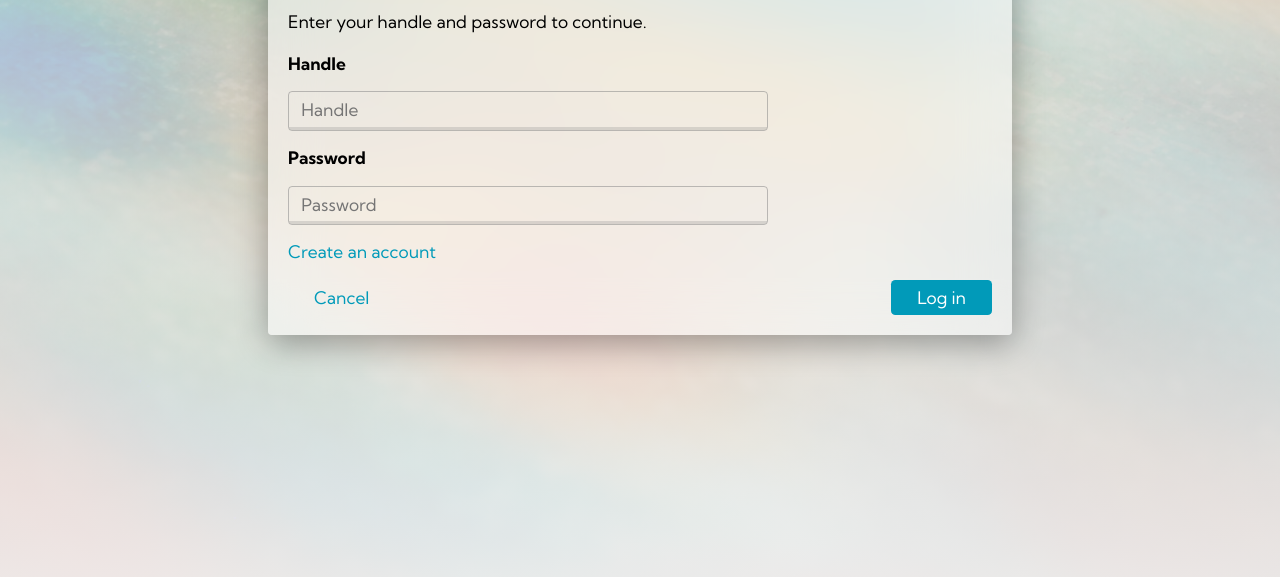
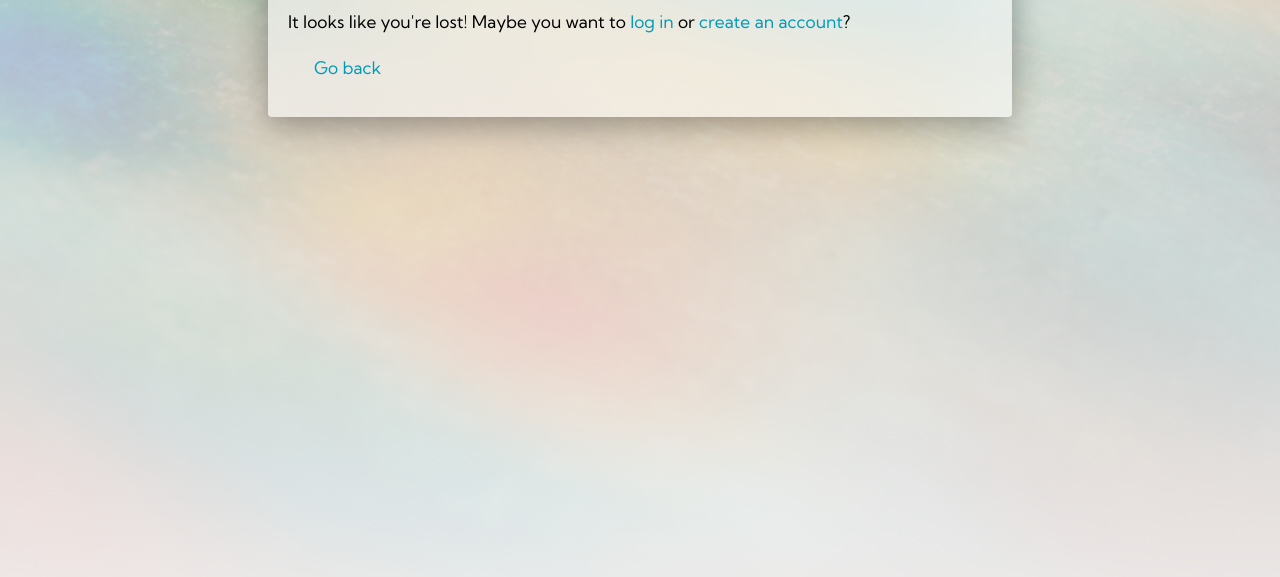
Before and after one commit to knot126/Knot-Auth, a plain HTML site: page res/index.html in a window 1280 px wide. Shown: the part 223-800 px from the top of the page. Drawn offline with Linux system fonts and the light colour scheme.

Commit message:
It works holy shit :D

```diff
--- a/res/app.js
+++ b/res/app.js
@@ -88,7 +88,7 @@ function show_login() {
 			para("Enter your handle and password to continue.") +
 			div("login-panel-handle-0", "textbox-width-restrict", textbox("handle", "Handle")) +
 			div("login-panel-handle-0", "textbox-width-restrict", password("password", "Password")) +
-			para("<a href=\"/login\">Create an account</a>") +
+			para("<a href=\"/create\" in-app>Create an account</a>") +
 			"<div id=\"login-error\"></div><div class=\"login-dialogue-button-container\">" +
 				"<div class=\"login-dialogue-button-container-left\">" +
 					button("action-cancel-login", "Cancel", "window.history.back()", true) +
@@ -101,6 +101,45 @@ function show_login() {
 	);
 }
 
+function show_oops() {
+	var main_view = document.getElementById("app-main");
+
+	main_view.innerHTML = div("login-main-div", "login-main", div("login-panel", "panel", h1("Oops!") + para("It looks like you're lost! Maybe you want to <a href=\"/login\" in-app>log in</a> or <a href=\"/create\" in-app>create an account</a>?") + para("<button class=\"button secondary\" onclick=\"window.history.back()\">Go back</button>")));
+}
+
+function switch_view(view) {
+	switch (view) {
+		case "login":
+			show_login();
+			break;
+		case "create":
+			break;
+		default:
+			show_oops();
+			break;
+	}
+}
+
+function on_link_clicked(e) {
+	if (e.target.matches("[in-app]")) {
+		e.preventDefault();
+		window.history.pushState(null, "", e.target.href); // Push new history
+		switch_view(e.target.href.slice(1));
+	}
+}
+
+function setup_links() {
+	document.body.addEventListener("click", on_link_clicked);
+}
+
+function setup_history() {
+	window.addEventListener("popstate", (event) => {
+		switch_view(location.pathname.slice(1));
+	});
+}
+
 function main() {
-	show_login();
+	setup_links();
+	setup_history();
+	switch_view(location.pathname.slice(1));
 }
--- a/res/main.css
+++ b/res/main.css
@@ -214,6 +214,7 @@ body {
 	background: var(--base-colour);
 	border-radius: 0.25em;
 	color: #fff;
+	cursor: pointer;
 	font-family: var(--body-font);
 	font-size: 13pt;
 	padding: 0.4em 1.5em;
```
